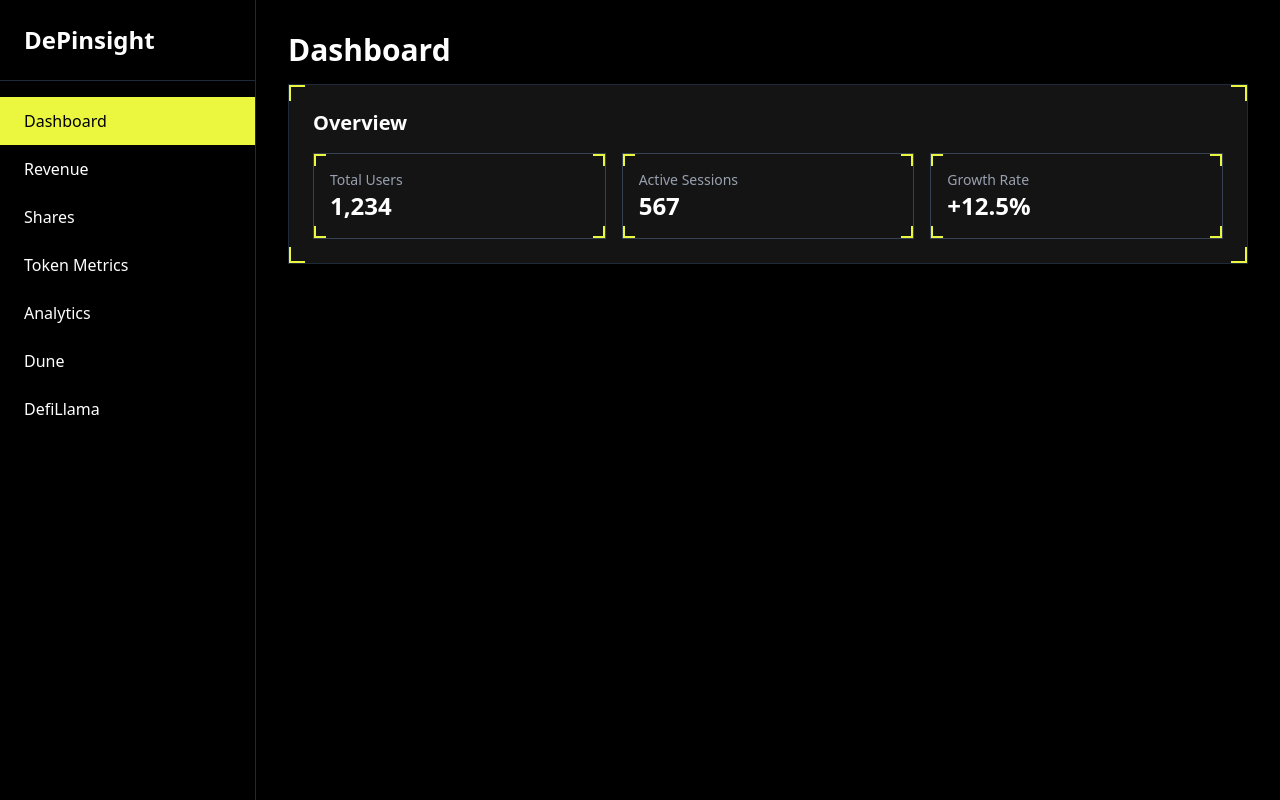
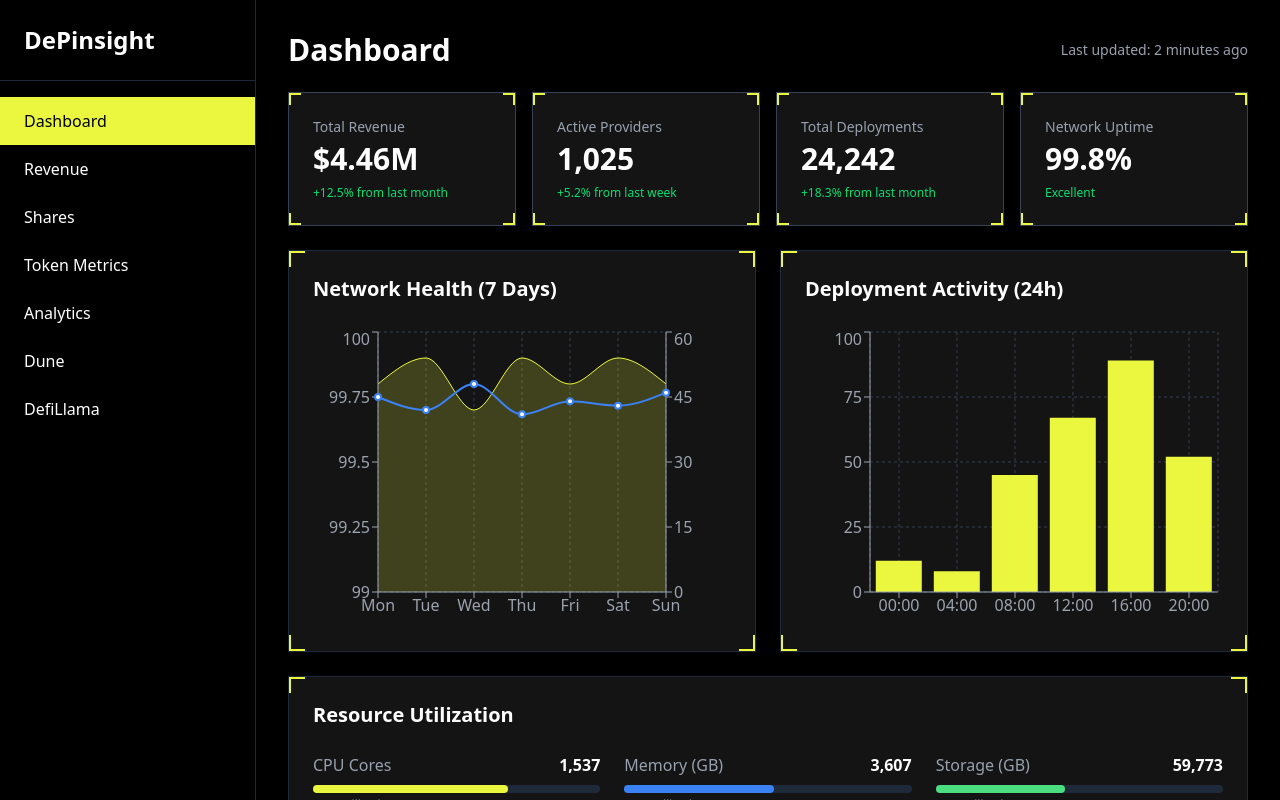
Before and after one commit to ayushsingh82/DePinsight, a Next.js app: page /app in a window 1280 px wide. Built offline with nearby package versions, Linux system fonts and the light colour scheme.

Commit message:
more sidebar options added

```diff
--- a/app/app/page.tsx
+++ b/app/app/page.tsx
@@ -1,37 +1,245 @@
+"use client";
+
+import {
+  LineChart,
+  Line,
+  AreaChart,
+  Area,
+  BarChart,
+  Bar,
+  XAxis,
+  YAxis,
+  CartesianGrid,
+  Tooltip,
+  ResponsiveContainer
+} from "recharts";
+
+const networkHealthData = [
+  { day: "Mon", uptime: 99.8, latency: 45 },
+  { day: "Tue", uptime: 99.9, latency: 42 },
+  { day: "Wed", uptime: 99.7, latency: 48 },
+  { day: "Thu", uptime: 99.9, latency: 41 },
+  { day: "Fri", uptime: 99.8, latency: 44 },
+  { day: "Sat", uptime: 99.9, latency: 43 },
+  { day: "Sun", uptime: 99.8, latency: 46 },
+];
+
+const deploymentActivity = [
+  { time: "00:00", deployments: 12 },
+  { time: "04:00", deployments: 8 },
+  { time: "08:00", deployments: 45 },
+  { time: "12:00", deployments: 67 },
+  { time: "16:00", deployments: 89 },
+  { time: "20:00", deployments: 52 },
+];
+
 export default function Dashboard() {
   return (
-    <div>
-      <h1 className="text-3xl font-bold text-white mb-4">Dashboard</h1>
+    <div className="space-y-6">
+      <div className="flex items-center justify-between">
+        <h1 className="text-3xl font-bold text-white">Dashboard</h1>
+        <div className="text-sm text-gray-400">Last updated: 2 minutes ago</div>
+      </div>
+
+      {/* Key Metrics Grid */}
+      <div className="grid grid-cols-1 md:grid-cols-2 lg:grid-cols-4 gap-4">
+        <div className="bg-[#141414] border border-gray-700 p-6 hover:border-[#EBF73F] transition duration-150 relative">
+          <div className="absolute top-0 left-0 w-3 h-3 border-l-2 border-t-2 border-[#EBF73F]"></div>
+          <div className="absolute top-0 right-0 w-3 h-3 border-r-2 border-t-2 border-[#EBF73F]"></div>
+          <div className="absolute bottom-0 left-0 w-3 h-3 border-l-2 border-b-2 border-[#EBF73F]"></div>
+          <div className="absolute bottom-0 right-0 w-3 h-3 border-r-2 border-b-2 border-[#EBF73F]"></div>
+          <div className="text-sm text-gray-400 mb-1">Total Revenue</div>
+          <div className="text-3xl font-bold text-white mb-2">$4.46M</div>
+          <div className="text-xs text-green-400">+12.5% from last month</div>
+        </div>
+
+        <div className="bg-[#141414] border border-gray-700 p-6 hover:border-[#EBF73F] transition duration-150 relative">
+          <div className="absolute top-0 left-0 w-3 h-3 border-l-2 border-t-2 border-[#EBF73F]"></div>
+          <div className="absolute top-0 right-0 w-3 h-3 border-r-2 border-t-2 border-[#EBF73F]"></div>
+          <div className="absolute bottom-0 left-0 w-3 h-3 border-l-2 border-b-2 border-[#EBF73F]"></div>
+          <div className="absolute bottom-0 right-0 w-3 h-3 border-r-2 border-b-2 border-[#EBF73F]"></div>
+          <div className="text-sm text-gray-400 mb-1">Active Providers</div>
+          <div className="text-3xl font-bold text-white mb-2">1,025</div>
+          <div className="text-xs text-green-400">+5.2% from last week</div>
+        </div>
+
+        <div className="bg-[#141414] border border-gray-700 p-6 hover:border-[#EBF73F] transition duration-150 relative">
+          <div className="absolute top-0 left-0 w-3 h-3 border-l-2 border-t-2 border-[#EBF73F]"></div>
+          <div className="absolute top-0 right-0 w-3 h-3 border-r-2 border-t-2 border-[#EBF73F]"></div>
+          <div className="absolute bottom-0 left-0 w-3 h-3 border-l-2 border-b-2 border-[#EBF73F]"></div>
+          <div className="absolute bottom-0 right-0 w-3 h-3 border-r-2 border-b-2 border-[#EBF73F]"></div>
+          <div className="text-sm text-gray-400 mb-1">Total Deployments</div>
+          <div className="text-3xl font-bold text-white mb-2">24,242</div>
+          <div className="text-xs text-green-400">+18.3% from last month</div>
+        </div>
+
+        <div className="bg-[#141414] border border-gray-700 p-6 hover:border-[#EBF73F] transition duration-150 relative">
+          <div className="absolute top-0 left-0 w-3 h-3 border-l-2 border-t-2 border-[#EBF73F]"></div>
+          <div className="absolute top-0 right-0 w-3 h-3 border-r-2 border-t-2 border-[#EBF73F]"></div>
+          <div className="absolute bottom-0 left-0 w-3 h-3 border-l-2 border-b-2 border-[#EBF73F]"></div>
+          <div className="absolute bottom-0 right-0 w-3 h-3 border-r-2 border-b-2 border-[#EBF73F]"></div>
+          <div className="text-sm text-gray-400 mb-1">Network Uptime</div>
+          <div className="text-3xl font-bold text-white mb-2">99.8%</div>
+          <div className="text-xs text-green-400">Excellent</div>
+        </div>
+      </div>
+
+      {/* Charts Row */}
+      <div className="grid grid-cols-1 lg:grid-cols-2 gap-6">
+        {/* Network Health */}
+        <div className="bg-[#141414] border border-gray-800 shadow-md p-6 relative">
+          <div className="absolute top-0 left-0 w-4 h-4 border-l-2 border-t-2 border-[#EBF73F]"></div>
+          <div className="absolute top-0 right-0 w-4 h-4 border-r-2 border-t-2 border-[#EBF73F]"></div>
+          <div className="absolute bottom-0 left-0 w-4 h-4 border-l-2 border-b-2 border-[#EBF73F]"></div>
+          <div className="absolute bottom-0 right-0 w-4 h-4 border-r-2 border-b-2 border-[#EBF73F]"></div>
+          <h2 className="text-xl font-semibold text-white mb-6">Network Health (7 Days)</h2>
+          <ResponsiveContainer width="100%" height={300}>
+            <AreaChart data={networkHealthData}>
+              <CartesianGrid strokeDasharray="3 3" stroke="#374151" />
+              <XAxis dataKey="day" stroke="#9CA3AF" />
+              <YAxis yAxisId="left" stroke="#9CA3AF" domain={[99, 100]} />
+              <YAxis yAxisId="right" orientation="right" stroke="#9CA3AF" />
+              <Tooltip
+                contentStyle={{
+                  backgroundColor: "#1F2937",
+                  border: "1px solid #374151",
+                  borderRadius: "8px"
+                }}
+              />
+              <Area
+                yAxisId="left"
+                type="monotone"
+                dataKey="uptime"
+                stroke="#EBF73F"
+                fill="#EBF73F"
+                fillOpacity={0.2}
+                name="Uptime %"
+              />
+              <Line
+                yAxisId="right"
+                type="monotone"
+                dataKey="latency"
+                stroke="#3B82F6"
+                strokeWidth={2}
+                name="Latency (ms)"
+              />
+            </AreaChart>
+          </ResponsiveContainer>
+        </div>
+
+        {/* Deployment Activity */}
+        <div className="bg-[#141414] border border-gray-800 shadow-md p-6 relative">
+          <div className="absolute top-0 left-0 w-4 h-4 border-l-2 border-t-2 border-[#EBF73F]"></div>
+          <div className="absolute top-0 right-0 w-4 h-4 border-r-2 border-t-2 border-[#EBF73F]"></div>
+          <div className="absolute bottom-0 left-0 w-4 h-4 border-l-2 border-b-2 border-[#EBF73F]"></div>
+          <div className="absolute bottom-0 right-0 w-4 h-4 border-r-2 border-b-2 border-[#EBF73F]"></div>
+          <h2 className="text-xl font-semibold text-white mb-6">Deployment Activity (24h)</h2>
+          <ResponsiveContainer width="100%" height={300}>
+            <BarChart data={deploymentActivity}>
+              <CartesianGrid strokeDasharray="3 3" stroke="#374151" />
+              <XAxis dataKey="time" stroke="#9CA3AF" />
+              <YAxis stroke="#9CA3AF" />
+              <Tooltip
+                contentStyle={{
+                  backgroundColor: "#1F2937",
+                  border: "1px solid #374151",
+                  borderRadius: "8px"
+                }}
+              />
+              <Bar dataKey="deployments" fill="#EBF73F" />
+            </BarChart>
+          </ResponsiveContainer>
+        </div>
+      </div>
+
+      {/* Resource Utilization */}
       <div className="bg-[#141414] border border-gray-800 shadow-md p-6 relative">
         <div className="absolute top-0 left-0 w-4 h-4 border-l-2 border-t-2 border-[#EBF73F]"></div>
         <div className="absolute top-0 right-0 w-4 h-4 border-r-2 border-t-2 border-[#EBF73F]"></div>
         <div className="absolute bottom-0 left-0 w-4 h-4 border-l-2 border-b-2 border-[#EBF73F]"></div>
         <div className="absolute bottom-0 right-0 w-4 h-4 border-r-2 border-b-2 border-[#EBF73F]"></div>
-        <h2 className="text-xl font-semibold text-white mb-4">Overview</h2>
-        <div className="grid grid-cols-1 md:grid-cols-3 gap-4">
-          <div className="bg-[#141414] border border-gray-700 p-4 hover:border-[#EBF73F] transition duration-150 relative">
-            <div className="absolute top-0 left-0 w-3 h-3 border-l-2 border-t-2 border-[#EBF73F]"></div>
-            <div className="absolute top-0 right-0 w-3 h-3 border-r-2 border-t-2 border-[#EBF73F]"></div>
-            <div className="absolute bottom-0 left-0 w-3 h-3 border-l-2 border-b-2 border-[#EBF73F]"></div>
-            <div className="absolute bottom-0 right-0 w-3 h-3 border-r-2 border-b-2 border-[#EBF73F]"></div>
-            <div className="text-sm text-gray-400">Total Users</div>
-            <div className="text-2xl font-bold text-white">1,234</div>
+        <h2 className="text-xl font-semibold text-white mb-6">Resource Utilization</h2>
+        <div className="grid grid-cols-1 md:grid-cols-3 gap-6">
+          <div>
+            <div className="flex justify-between items-center mb-2">
+              <span className="text-gray-400">CPU Cores</span>
+              <span className="text-white font-semibold">1,537</span>
+            </div>
+            <div className="w-full bg-gray-800 rounded-full h-2">
+              <div className="bg-[#EBF73F] h-2 rounded-full" style={{ width: "68%" }}></div>
+            </div>
+            <div className="text-xs text-gray-500 mt-1">68% utilized</div>
           </div>
-          <div className="bg-[#141414] border border-gray-700 p-4 hover:border-[#EBF73F] transition duration-150 relative">
-            <div className="absolute top-0 left-0 w-3 h-3 border-l-2 border-t-2 border-[#EBF73F]"></div>
-            <div className="absolute top-0 right-0 w-3 h-3 border-r-2 border-t-2 border-[#EBF73F]"></div>
-            <div className="absolute bottom-0 left-0 w-3 h-3 border-l-2 border-b-2 border-[#EBF73F]"></div>
-            <div className="absolute bottom-0 right-0 w-3 h-3 border-r-2 border-b-2 border-[#EBF73F]"></div>
-            <div className="text-sm text-gray-400">Active Sessions</div>
-            <div className="text-2xl font-bold text-white">567</div>
+          <div>
+            <div className="flex justify-between items-center mb-2">
+              <span className="text-gray-400">Memory (GB)</span>
+              <span className="text-white font-semibold">3,607</span>
+            </div>
+            <div className="w-full bg-gray-800 rounded-full h-2">
+              <div className="bg-[#3B82F6] h-2 rounded-full" style={{ width: "52%" }}></div>
+            </div>
+            <div className="text-xs text-gray-500 mt-1">52% utilized</div>
           </div>
-          <div className="bg-[#141414] border border-gray-700 p-4 hover:border-[#EBF73F] transition duration-150 relative">
-            <div className="absolute top-0 left-0 w-3 h-3 border-l-2 border-t-2 border-[#EBF73F]"></div>
-            <div className="absolute top-0 right-0 w-3 h-3 border-r-2 border-t-2 border-[#EBF73F]"></div>
-            <div className="absolute bottom-0 left-0 w-3 h-3 border-l-2 border-b-2 border-[#EBF73F]"></div>
-            <div className="absolute bottom-0 right-0 w-3 h-3 border-r-2 border-b-2 border-[#EBF73F]"></div>
-            <div className="text-sm text-gray-400">Growth Rate</div>
-            <div className="text-2xl font-bold text-white">+12.5%</div>
+          <div>
+            <div className="flex justify-between items-center mb-2">
+              <span className="text-gray-400">Storage (GB)</span>
+              <span className="text-white font-semibold">59,773</span>
+            </div>
+            <div className="w-full bg-gray-800 rounded-full h-2">
+              <div className="bg-[#4ADE80] h-2 rounded-full" style={{ width: "45%" }}></div>
+            </div>
+            <div className="text-xs text-gray-500 mt-1">45% utilized</div>
+          </div>
+        </div>
+      </div>
+
+      {/* Recent Activity */}
+      <div className="bg-[#141414] border border-gray-800 shadow-md p-6 relative">
+        <div className="absolute top-0 left-0 w-4 h-4 border-l-2 border-t-2 border-[#EBF73F]"></div>
+        <div className="absolute top-0 right-0 w-4 h-4 border-r-2 border-t-2 border-[#EBF73F]"></div>
+        <div className="absolute bottom-0 left-0 w-4 h-4 border-l-2 border-b-2 border-[#EBF73F]"></div>
+        <div className="absolute bottom-0 right-0 w-4 h-4 border-r-2 border-b-2 border-[#EBF73F]"></div>
+        <h2 className="text-xl font-semibold text-white mb-6">Recent Network Activity</h2>
+        <div className="space-y-4">
+          <div className="flex items-center justify-between py-3 border-b border-gray-800">
+            <div className="flex items-center gap-3">
+              <div className="w-2 h-2 bg-green-400 rounded-full"></div>
+              <div>
+                <div className="text-white font-medium">New provider onboarded</div>
+                <div className="text-xs text-gray-400">Provider ID: #1025</div>
+              </div>
+            </div>
+            <div className="text-xs text-gray-500">2 minutes ago</div>
+          </div>
+          <div className="flex items-center justify-between py-3 border-b border-gray-800">
+            <div className="flex items-center gap-3">
+              <div className="w-2 h-2 bg-blue-400 rounded-full"></div>
+              <div>
+                <div className="text-white font-medium">Deployment completed</div>
+                <div className="text-xs text-gray-400">Deployment ID: #24242</div>
+              </div>
+            </div>
+            <div className="text-xs text-gray-500">15 minutes ago</div>
+          </div>
+          <div className="flex items-center justify-between py-3 border-b border-gray-800">
+            <div className="flex items-center gap-3">
+              <div className="w-2 h-2 bg-[#EBF73F] rounded-full"></div>
+              <div>
+                <div className="text-white font-medium">Revenue milestone reached</div>
+                <div className="text-xs text-gray-400">$4.46M total revenue</div>
+              </div>
+            </div>
+            <div className="text-xs text-gray-500">1 hour ago</div>
+          </div>
+          <div className="flex items-center justify-between py-3">
+            <div className="flex items-center gap-3">
+              <div className="w-2 h-2 bg-purple-400 rounded-full"></div>
+              <div>
+                <div className="text-white font-medium">Token burn executed</div>
+                <div className="text-xs text-gray-400">20.37M NODE tokens burnt</div>
+              </div>
+            </div>
+            <div className="text-xs text-gray-500">2 hours ago</div>
           </div>
         </div>
       </div>
```
Also changed, not shown: app/app/token-metrics/page.tsx (line endings or trailing spaces).
